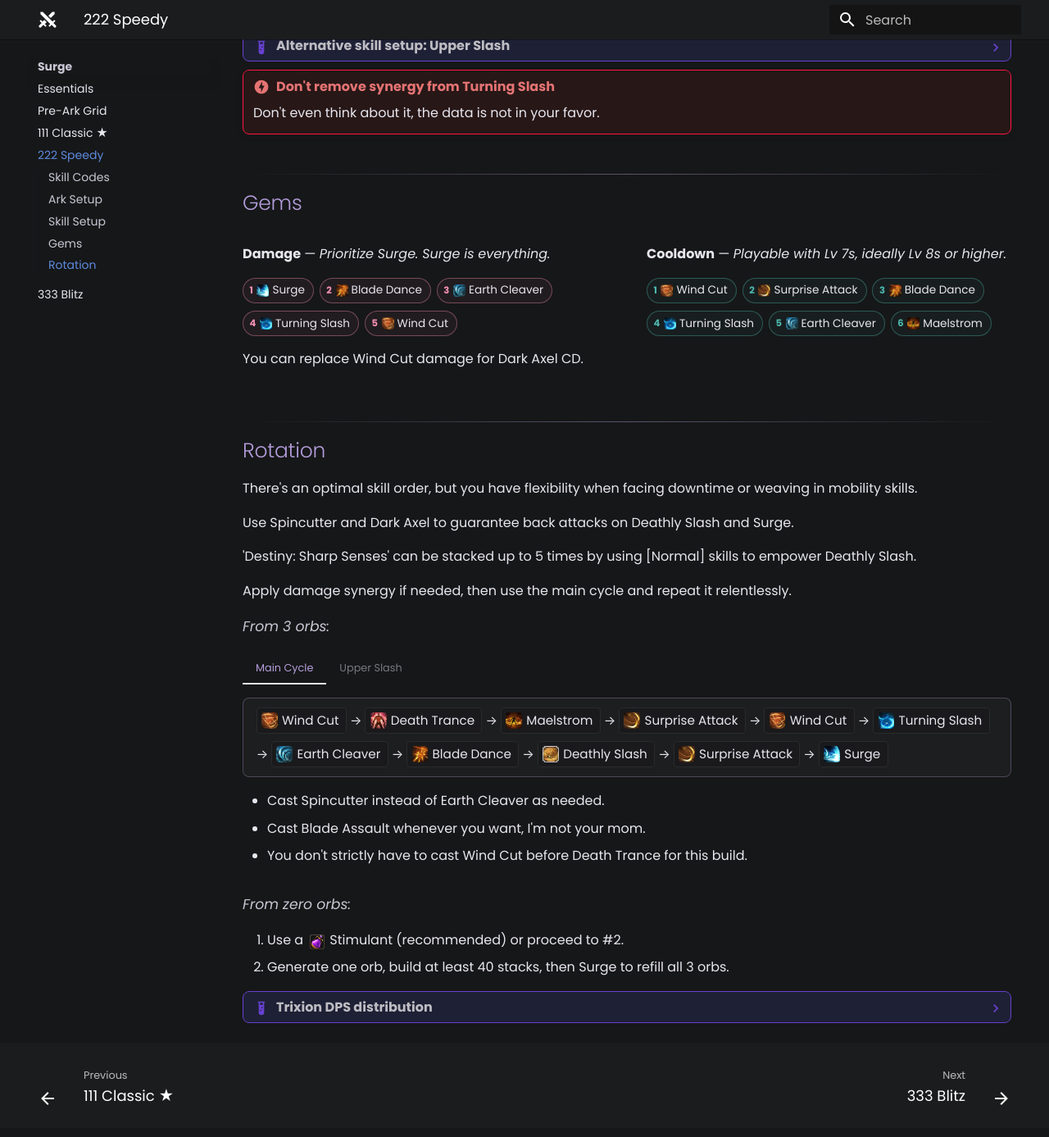
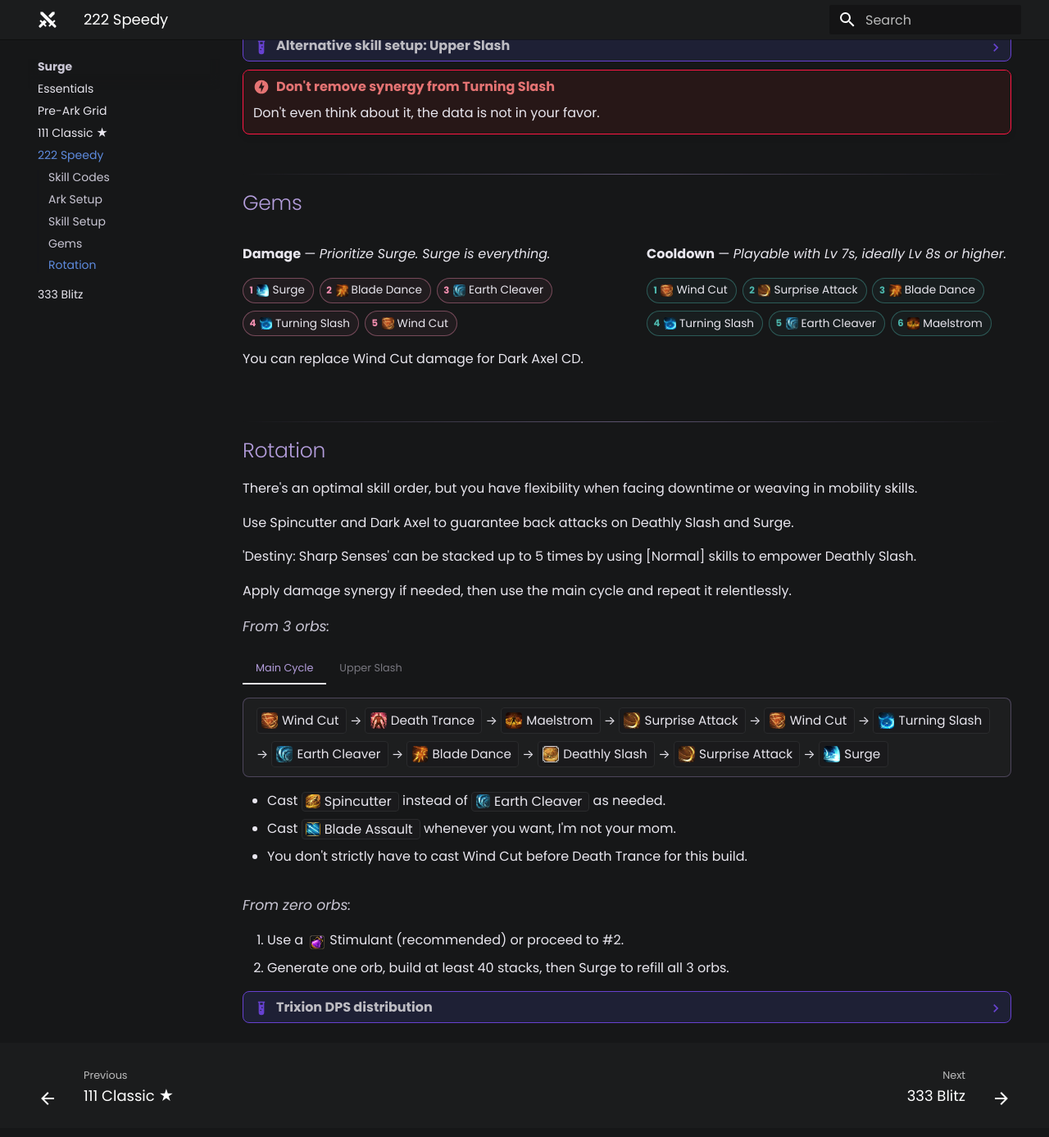
Before and after one commit to interlockme/deathblade, an MkDocs documentation site: the page built from docs/surge/222-speedy.md, in a window 1280 px wide and 1400 px high, scrolled down 3325 px. Shown: the top 1387 px of the window at 82% size. Built offline with MkDocs 1.6.1 and Material for MkDocs 9.7.7, drawn with Linux system fonts in a browser that asks for light colours; plug-ins that fetch from the network failed and are left out.

Commit message:
skill chips

```diff
--- a/docs/stylesheets/extra.css
+++ b/docs/stylesheets/extra.css
@@ -380,6 +380,37 @@ h3 { color: #4db6ac; }
   vertical-align: text-bottom;
   border-radius: 4px;
   margin: 0 2px 0 4px;
+}
+
+/* ---------- Reusable skill chip for prose (outside rotation-lines) ---------- */
+/* Same look as the chips inside .rotation-line/.cycle-card, but sized to
+   sit inline in a normal paragraph without stretching the line height.
+   Usage: <span class="skill-chip">![](../assets/re/icon-headhunt.png)Head Hunt</span> */
+.md-typeset .skill-chip {
+  display: inline-flex;
+  align-items: center;
+  gap: 0.3em;
+  white-space: nowrap;
+  border: 1px solid #2a2b2d;
+  background-color: #1a1a1c;
+  border-radius: 4px;
+  padding: 0.1em 0.5em 0.1em 0.3em;
+  /* Without this, the chip's text inherits the surrounding paragraph's
+     line-height (e.g. 25.6px at 1.6x/16px), which is taller than the
+     icon and becomes the flex row's height — stretching the whole
+     chip well past what the icon alone needs and inflating the line
+     it sits on. Collapsing to the font's natural line height keeps
+     the chip's height driven by the icon instead. */
+  line-height: 1.2;
+  vertical-align: middle;
+}
+.md-typeset .skill-chip img {
+  height: 1.1em;
+  width: 1.1em;
+  object-fit: contain;
+  vertical-align: text-bottom;
+  border-radius: 4px;
+  margin: 0;
 }
 
 /* ---------- Skill role tags (Essentials skill tables) ---------- */
--- a/docs/surge/222-speedy.md
+++ b/docs/surge/222-speedy.md
@@ -134,8 +134,8 @@ Apply damage synergy if needed, then use the main cycle and repeat it relentless
     <span class="skill">![](../assets/surge/icon-windcut.png)Wind Cut</span><span class="arrow"> → </span><span class="skill">![](../assets/surge/icon-deathtrance.png)Death Trance</span><span class="arrow"> → </span><span class="skill">![](../assets/surge/icon-maelstrom.png)Maelstrom</span><span class="arrow"> → </span><span class="skill">![](../assets/surge/icon-surpriseattack.png)Surprise Attack</span><span class="arrow"> → </span><span class="skill">![](../assets/surge/icon-windcut.png)Wind Cut</span><span class="arrow"> → </span><span class="skill">![](../assets/surge/icon-turningslash.png)Turning Slash</span><span class="arrow"> → </span><span class="skill">![](../assets/surge/icon-earthcleaver.png)Earth Cleaver</span><span class="arrow"> → </span><span class="skill">![](../assets/surge/icon-bladedance.png)Blade Dance</span><span class="arrow"> → </span><span class="skill">![](../assets/surge/icon-deathlyslash.png)Deathly Slash</span><span class="arrow"> → </span><span class="skill">![](../assets/surge/icon-surpriseattack.png)Surprise Attack</span><span class="arrow"> → </span><span class="skill">![](../assets/surge/icon-surge.png)Surge</span>
     </div>
 
-    - Cast Spincutter instead of Earth Cleaver as needed.
-    - Cast Blade Assault whenever you want, I'm not your mom.
+    - Cast <span class="skill-chip">![](../assets/re/icon-spincutter.png)Spincutter</span> instead of <span class="skill-chip">![](../assets/re/icon-earthcleaver.png)Earth Cleaver</span> as needed.
+    - Cast <span class="skill-chip">![](../assets/re/icon-bladeassault.png)Blade Assault</span> whenever you want, I'm not your mom.
     - You don't strictly have to cast Wind Cut before Death Trance for this build.
 
 === "Upper Slash"
@@ -147,7 +147,7 @@ Apply damage synergy if needed, then use the main cycle and repeat it relentless
     <span class="skill">![](../assets/surge/icon-windcut.png)Wind Cut</span><span class="arrow"> → </span><span class="skill">![](../assets/surge/icon-deathtrance.png)Death Trance</span><span class="arrow"> → </span><span class="skill">![](../assets/surge/icon-maelstrom.png)Maelstrom</span><span class="arrow"> → </span><span class="skill">![](../assets/surge/icon-surpriseattack.png)Surprise Attack</span><span class="arrow"> → </span><span class="skill">![](../assets/surge/icon-windcut.png)Wind Cut</span><span class="arrow"> → </span><span class="skill">![](../assets/surge/icon-upperslash.png)Upper Slash</span><span class="arrow"> → </span><span class="skill">![](../assets/surge/icon-turningslash.png)Turning Slash</span><span class="arrow"> → </span><span class="skill">![](../assets/surge/icon-bladedance.png)Blade Dance</span><span class="arrow"> → </span><span class="skill">![](../assets/surge/icon-deathlyslash.png)Deathly Slash</span><span class="arrow"> → </span><span class="skill">![](../assets/surge/icon-surpriseattack.png)Surprise Attack</span><span class="arrow"> → </span><span class="skill">![](../assets/surge/icon-surge.png)Surge</span>
     </div>
 
-    - Cast Blade Assault whenever you want, I'm not your mom.
+    - Cast <span class="skill-chip">![](../assets/re/icon-bladeassault.png)Blade Assault</span> whenever you want, I'm not your mom.
     - You don't strictly have to cast Wind Cut before Death Trance for this build.
 
 *From zero orbs:*
```
Also changed, not shown: docs/remaining-energy/111-head-hunt.md (+1 -1 lines), docs/remaining-energy/313-high-floor.md (+1 -1 lines), docs/remaining-energy/333-ceiling.md (+1 -1 lines).
